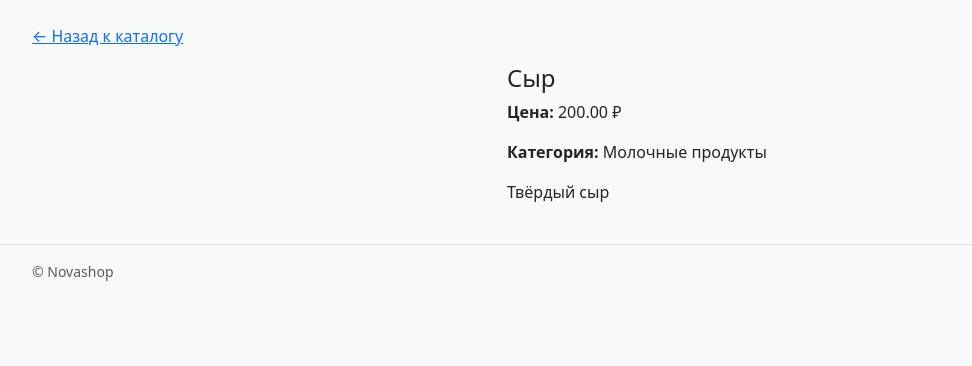
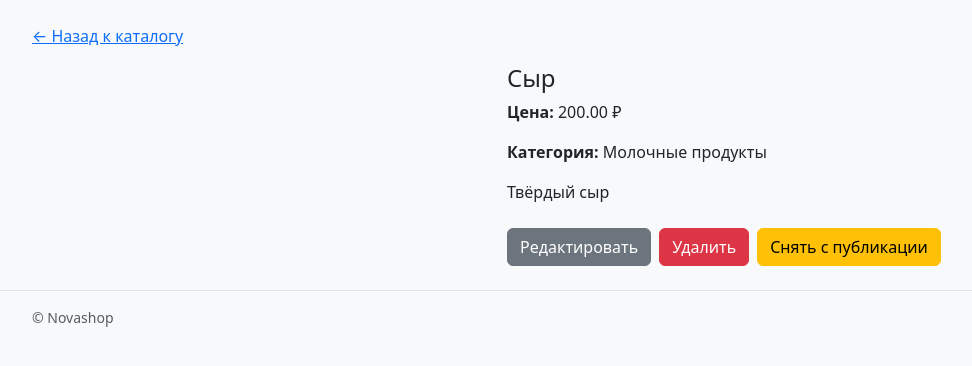
Before and after one commit to olganoskova200524/Novashop, a Django app: page /product/5/ in a window 1280 px wide. Shown: the part 97-463 px from the top of the page, without its empty margins (50-1022 px from the left). Run offline with Django 5.2, Linux system fonts and the light colour scheme; the visitor is signed in with stand-in values (Sample User, id 1); data comes from the database, SQL or seed files in the repository.

Commit message:
feat(access): add unpublish view, permission checks and action buttons

```diff
--- a/catalog/templates/catalog/product_detail.html
+++ b/catalog/templates/catalog/product_detail.html
@@ -22,6 +22,31 @@
         {% else %}
         <p class="text-muted">Описание не указано.</p>
         {% endif %}
+
+        <!-- Блок действий с товаром -->
+        <div class="mt-4 d-flex gap-2">
+
+            {% if perms.catalog.change_product %}
+            <a href="{% url 'catalog:edit' product.pk %}" class="btn btn-secondary">
+                Редактировать
+            </a>
+            {% endif %}
+
+            {% if perms.catalog.delete_product %}
+            <a href="{% url 'catalog:delete' product.pk %}" class="btn btn-danger">
+                Удалить
+            </a>
+            {% endif %}
+
+            {% if perms.catalog.can_unpublish_product %}
+            <form method="post" action="{% url 'catalog:unpublish' product.pk %}">
+                {% csrf_token %}
+                <button type="submit" class="btn btn-warning">
+                    Снять с публикации
+                </button>
+            </form>
+            {% endif %}
+        </div>
     </div>
 </div>
 {% endblock %}
--- a/catalog/urls.py
+++ b/catalog/urls.py
@@ -1,6 +1,6 @@
 from django.urls import path
 from .views import ProductListView, ProductDetailView, ContactsView, ProductCreateView, ProductUpdateView, \
-    ProductDeleteView
+    ProductDeleteView, ProductUnpublishView
 
 app_name = 'catalog'
 
@@ -11,4 +11,5 @@ urlpatterns = [
     path('product/create/', ProductCreateView.as_view(), name='create'),
     path('product/<int:pk>/edit/', ProductUpdateView.as_view(), name='edit'),
     path('product/<int:pk>/delete/', ProductDeleteView.as_view(), name='delete'),
+    path('product/<int:pk>/unpublish/', ProductUnpublishView.as_view(), name='unpublish'),
 ]
--- a/catalog/views.py
+++ b/catalog/views.py
@@ -1,8 +1,20 @@
+from django.shortcuts import get_object_or_404, redirect
 from django.urls import reverse, reverse_lazy
+from django.views import View
 from django.views.generic import ListView, DetailView, TemplateView, CreateView, UpdateView, DeleteView
-from django.contrib.auth.mixins import LoginRequiredMixin
+from django.contrib.auth.mixins import LoginRequiredMixin, PermissionRequiredMixin
 from .forms import ProductForm
 from .models import Product
+
+
+class ProductUnpublishView(PermissionRequiredMixin, View):
+    permission_required = "catalog.can_unpublish_product"
+
+    def post(self, request, pk):
+        product = get_object_or_404(Product, pk=pk)
+        product.is_published = False
+        product.save()
+        return redirect(reverse("catalog:detail", args=[pk]))
 
 
 
```
